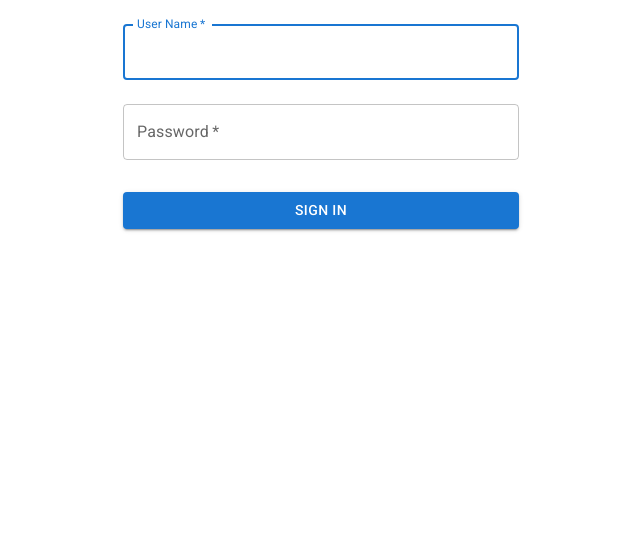
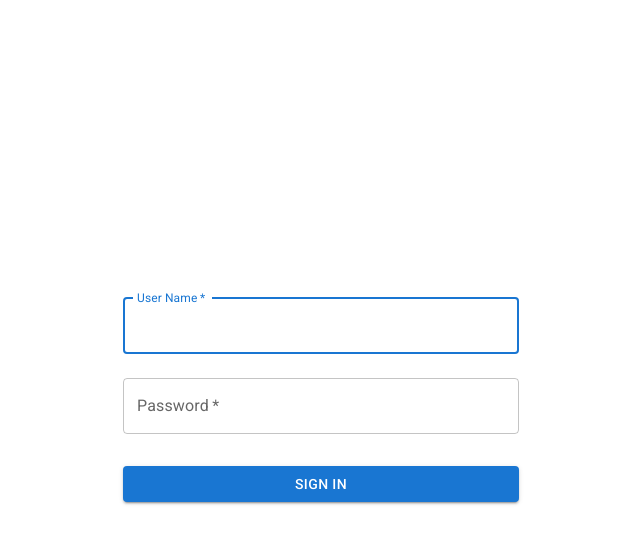
Before and after one commit to yaOstroglyad/ms-ui, a React (Create React App) app: page / in a window 1280 px wide. Shown: the top 544 px of the page, without its empty margins (319-959 px from the left). Built offline with nearby package versions, Linux system fonts and the light colour scheme.

Commit message:
Improved styles

```diff
--- a/src/app/app.component.tsx
+++ b/src/app/app.component.tsx
@@ -1,12 +1,18 @@
 import React from 'react';
 import {BrowserRouter} from 'react-router-dom';
 
+import {createTheme, ThemeProvider} from '@mui/material/styles';
+
 import {AppRoutes} from './app.routes';
+
+const theme = createTheme();
 
 export const AppComponent: React.FC = () => (
   <BrowserRouter>
     <React.Suspense>
+      <ThemeProvider theme={theme}>
       <AppRoutes />
+      </ThemeProvider>
     </React.Suspense>
   </BrowserRouter>
 )
--- a/src/app/login/login.component.tsx
+++ b/src/app/login/login.component.tsx
@@ -1,15 +1,12 @@
 import React from 'react';
-import { useNavigate } from "react-router-dom";
+import {useNavigate} from "react-router-dom";
 
 import Button from '@mui/material/Button';
 import TextField from '@mui/material/TextField';
 import Box from '@mui/material/Box';
 import Container from '@mui/material/Container';
-import { createTheme, ThemeProvider } from '@mui/material/styles';
 
 import './login.style.scss';
-
-const theme = createTheme();
 
 export const Login: React.FC = () => {
   const navigate = useNavigate();
@@ -20,22 +17,22 @@ export const Login: React.FC = () => {
       userName: data.get('userName'),
       password: data.get('password'),
     });
-    navigate('/main', { replace: true });
+    navigate('/main', {replace: true});
   };
 
   return (
-    <ThemeProvider theme={theme}>
     <Container
       component="main"
       maxWidth="xs"
       sx={{
-          height: '100%',
+        height: '100vh',
         display: 'flex',
         flexDirection: 'column',
         alignItems: 'center',
+        justifyContent: 'center',
       }}
     >
-        <Box component="form" onSubmit={handleSubmit} noValidate sx={{ mt: 1, flex: '1 1 100%' }}>
+      <Box component="form" onSubmit={handleSubmit} noValidate>
         <TextField
           margin="normal"
           required
@@ -60,12 +57,14 @@ export const Login: React.FC = () => {
           type="submit"
           fullWidth
           variant="contained"
-            sx={{ mt: 3, mb: 2 }}
+          sx={{
+            mt: 3,
+            mb: 2,
+          }}
         >
           Sign In
         </Button>
       </Box>
     </Container>
-    </ThemeProvider>
   );
 };
```
Also changed, not shown: src/app/_shared/components/private-route/private-route.component.tsx (deleted, +0 -12 lines). Lines whose indentation alone changed are shown as unchanged.
